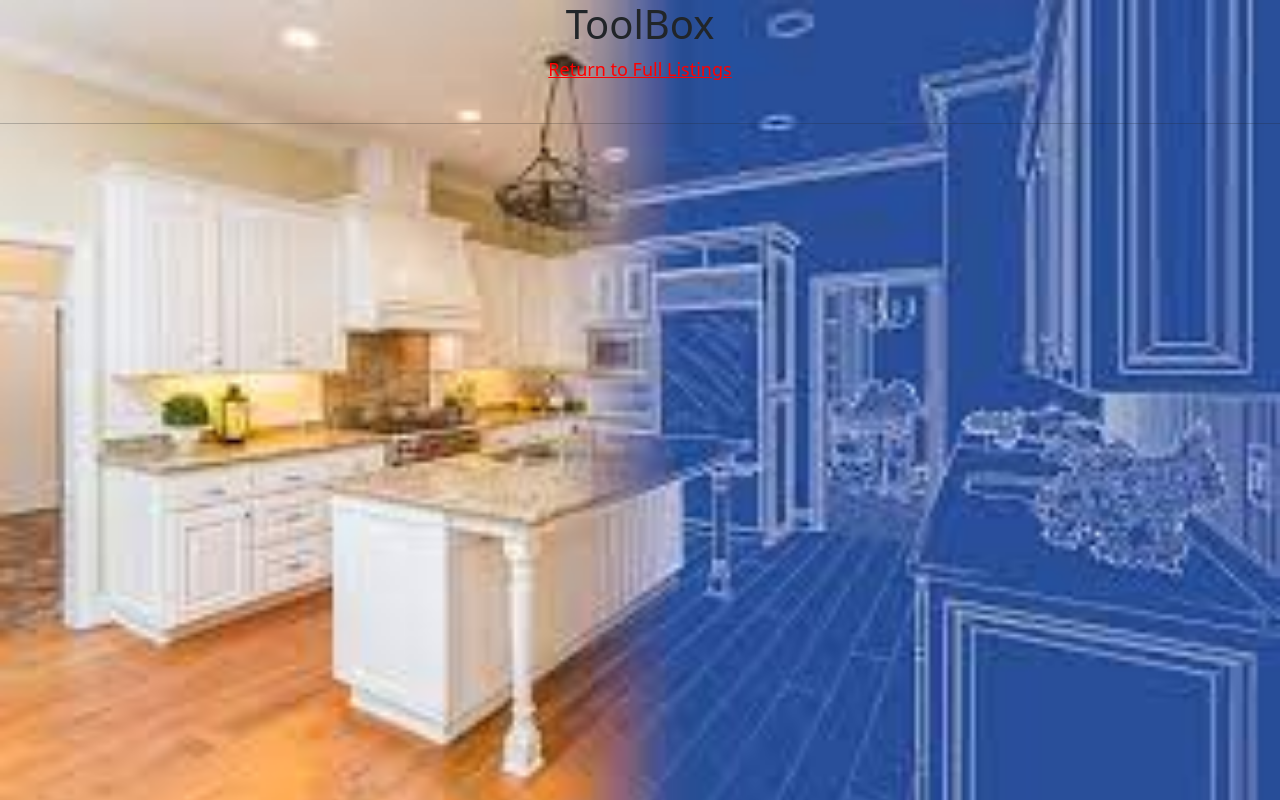
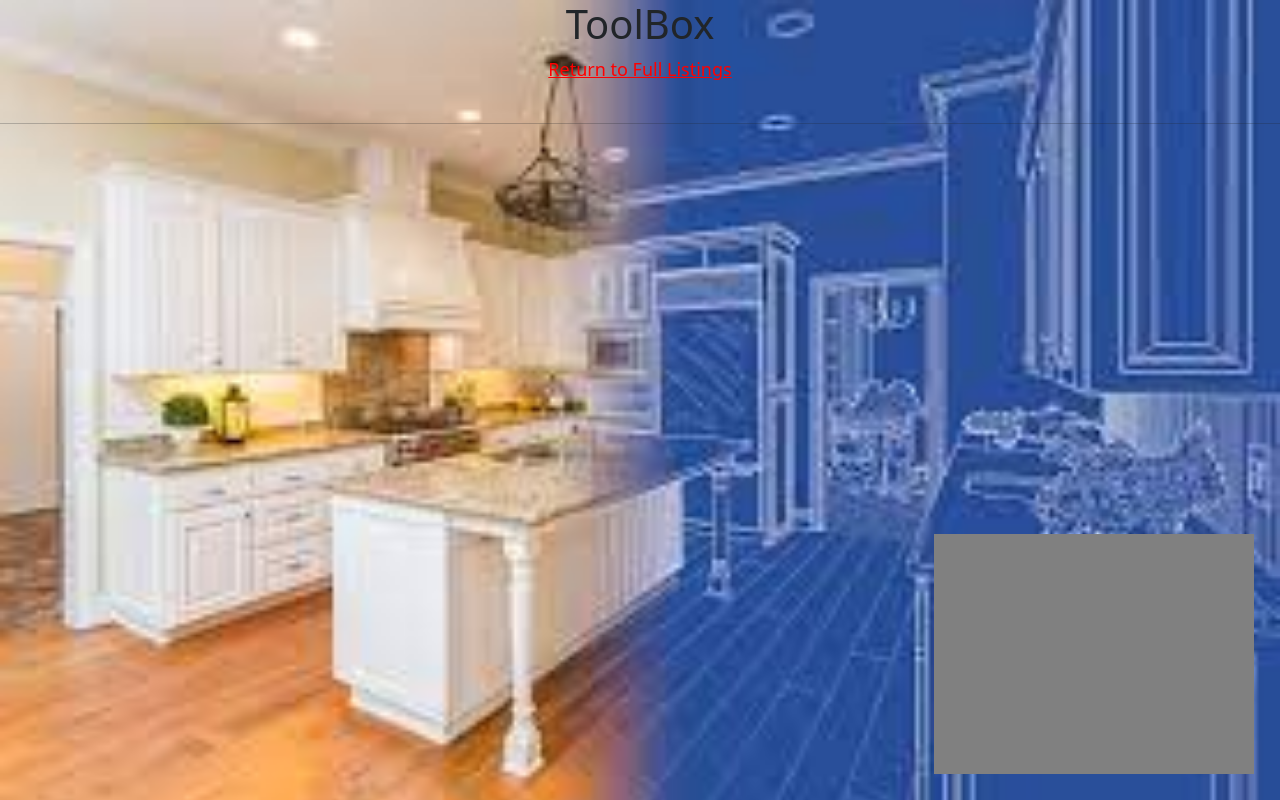
Before and after one commit to amcmullen9291/PartsDirectory, a React (Create React App) app in the folder src/main/frontend/: page /Parts/inventory/1/1/1 in a window 1280 px wide. Built offline with nearby package versions, Linux system fonts and the light colour scheme; no server answers.

Commit message:
safety commit

```diff
--- a/src/main/frontend/src/App.css
+++ b/src/main/frontend/src/App.css
@@ -625,3 +625,19 @@ background-color: white;
 #logoArea{
 left: 0;
 }
+
+#recommendations{
+    position: fixed;
+    bottom: 0;
+    right: 0;
+    height: 30vh;
+    width: 25vw;
+    background-color: gray;
+    margin-right: 2%;
+    margin-bottom: 2%;
+}
+
+.recommendationPic{
+height: 90%;
+width: 90%;
+}
--- a/src/main/frontend/src/Components/DetailedDescription.js
+++ b/src/main/frontend/src/Components/DetailedDescription.js
@@ -1,7 +1,7 @@
 import { useState, useEffect } from 'react';
 import { connect, useDispatch, useSelector } from 'react-redux';
 import { selectedInventory } from '../Actions/InventoryActions';
-import { useParams } from "react-router-dom";
+import { Link, useParams } from "react-router-dom";
 
 function DetailedDescription() {
 
@@ -68,6 +68,8 @@ return (
     <br/>
     <hr/>
     {ItemDetails}
+    <div id="recommendations">
+    </div>
 </>
 )
 }
```
